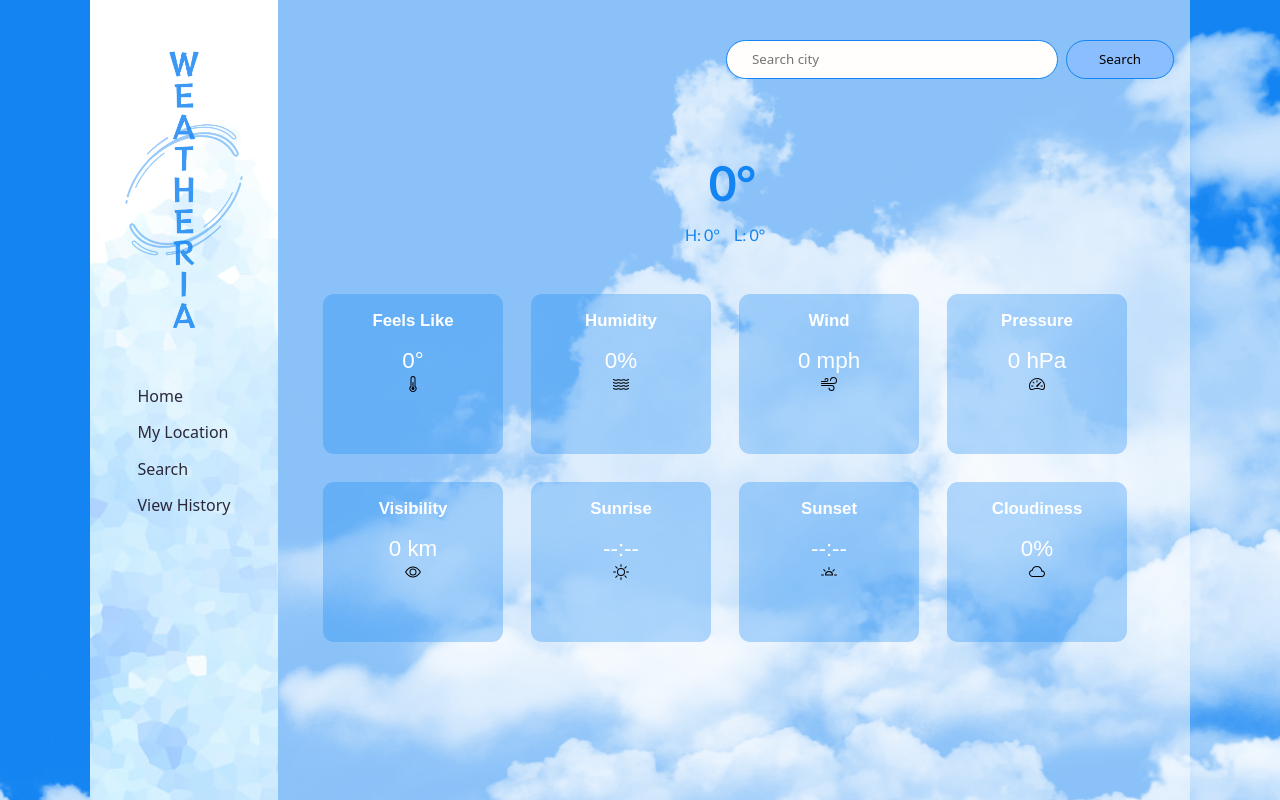
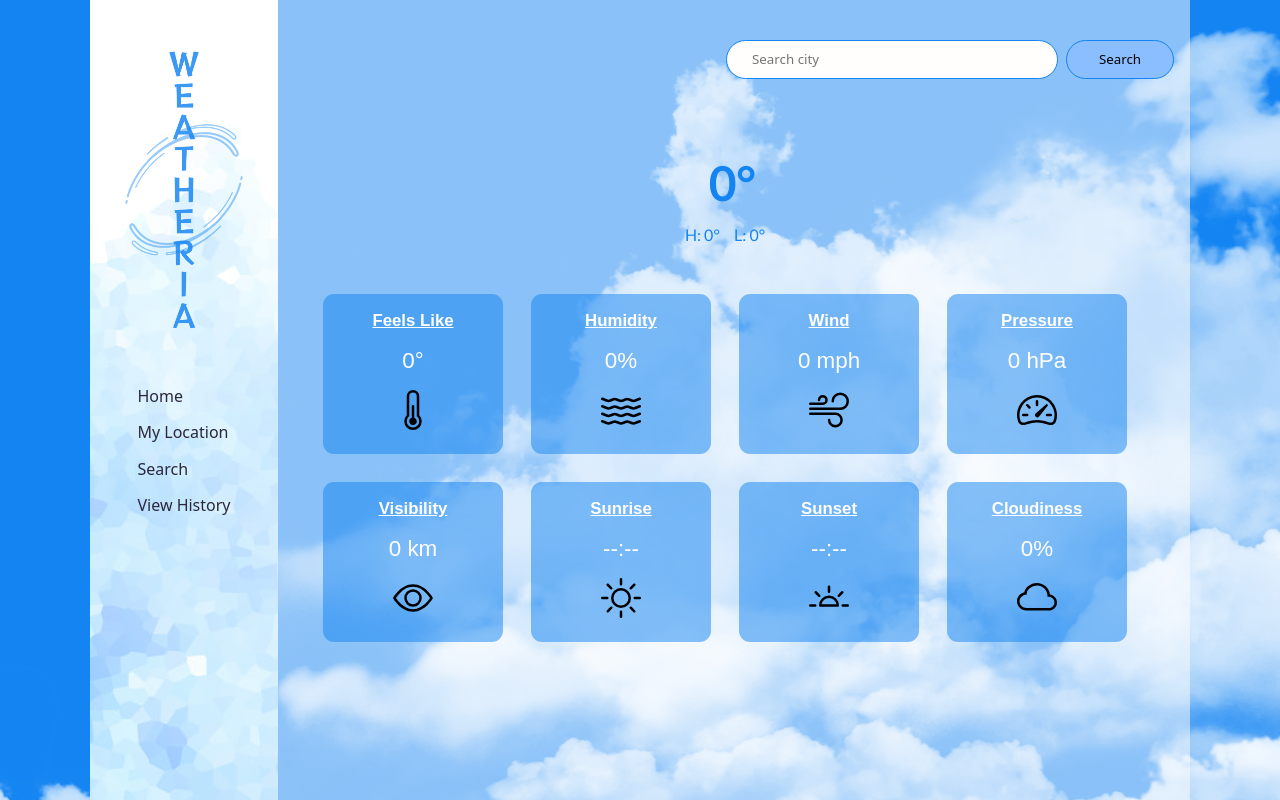
Before and after one commit to Bridgeot/weatheria-app, a React (Create React App) app: page /search in a window 1280 px wide. Built offline with nearby package versions, Linux system fonts and the light colour scheme.

Commit message:
fix code terminal error

```diff
--- a/src/pages/Search/Search.css
+++ b/src/pages/Search/Search.css
@@ -13,7 +13,7 @@
 
 .search-align {
     display: flex;
-    justify-content: end;
+    justify-content: flex-end;
     gap: 0.5em;
 }
 
@@ -39,6 +39,7 @@
     font-family: inherit;
     border: 0.09375em solid #1384f2;
     border-radius: 1.5em;
+    cursor: pointer;
 }
 
 .weather {
@@ -89,7 +90,7 @@
 }
 
 .condition {
-    background: rgb(19, 132, 242, 0.3);
+    background: rgb(19, 132, 242, 0.5);
     height: 20vh;
     width: 22.5vmin;
     border-radius: 1em;
@@ -97,8 +98,18 @@
 
 .condition-name {
     margin: 1em 0;
+    text-decoration: underline;
 }
 
 .condition-number {
     font-size: 2em;
 }
+
+.condition-icon {
+    margin: 1.25em 0 0;
+    width: 5vmin;
+}
+
+.error-message {
+    text-align: center;
+}
```
